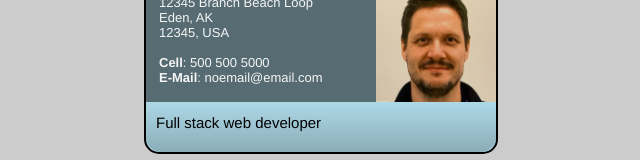
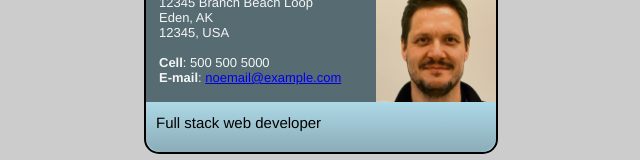
Before and after one commit to MelKoppens/Business-Card, a plain HTML site: page index.html in a window 1280 px wide. Shown: the part 120-280 px from the top of the page, without its empty margins (319-959 px from the left). Drawn offline with Linux system fonts and the light colour scheme.

Commit message:
test3 commit

```diff
--- a/index.html
+++ b/index.html
@@ -19,7 +19,7 @@
          12345, USA<br><br>
 
         <strong>Cell</strong>: 500 500 5000<br>
-        <strong>E-Mail</strong>: noemail@email.com</p>
+        <strong>E-mail</strong>: <a href = "mailto: noemail@example.com">noemail@example.com</a></p>
     </article>
     <footer>
       <p>Full stack web developer</p>
```
